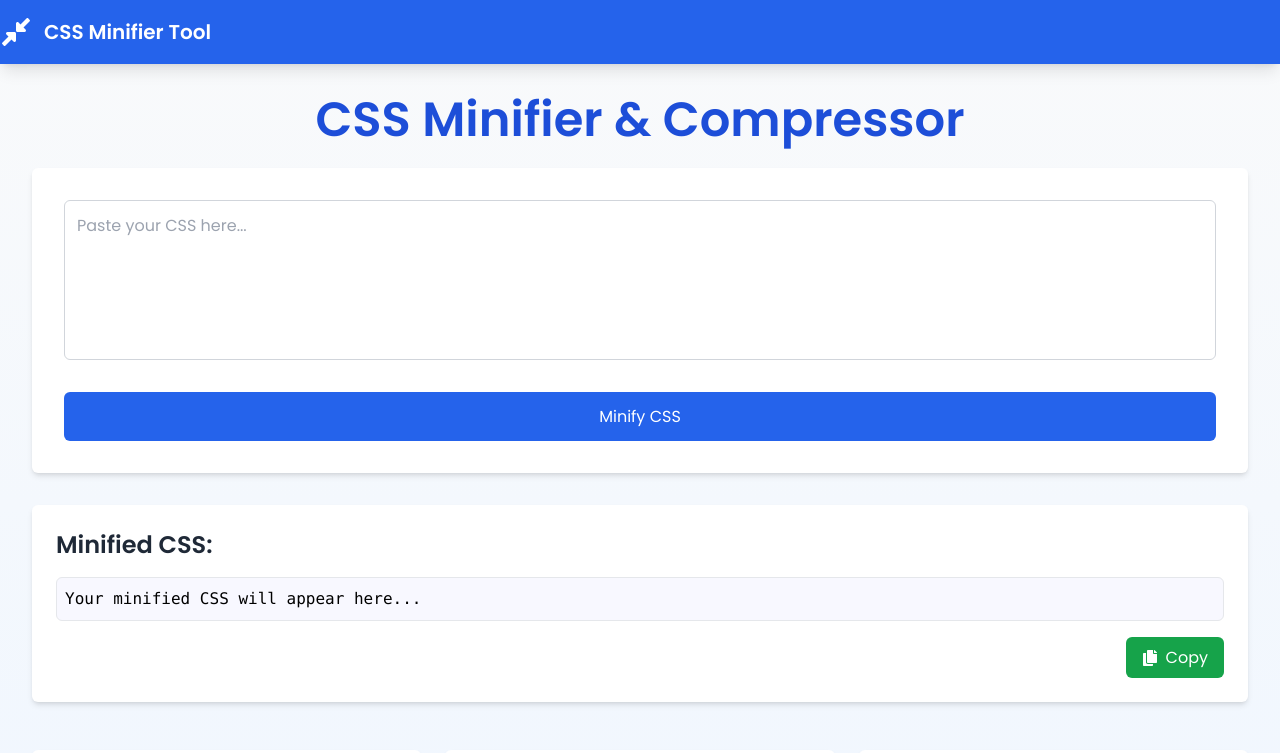
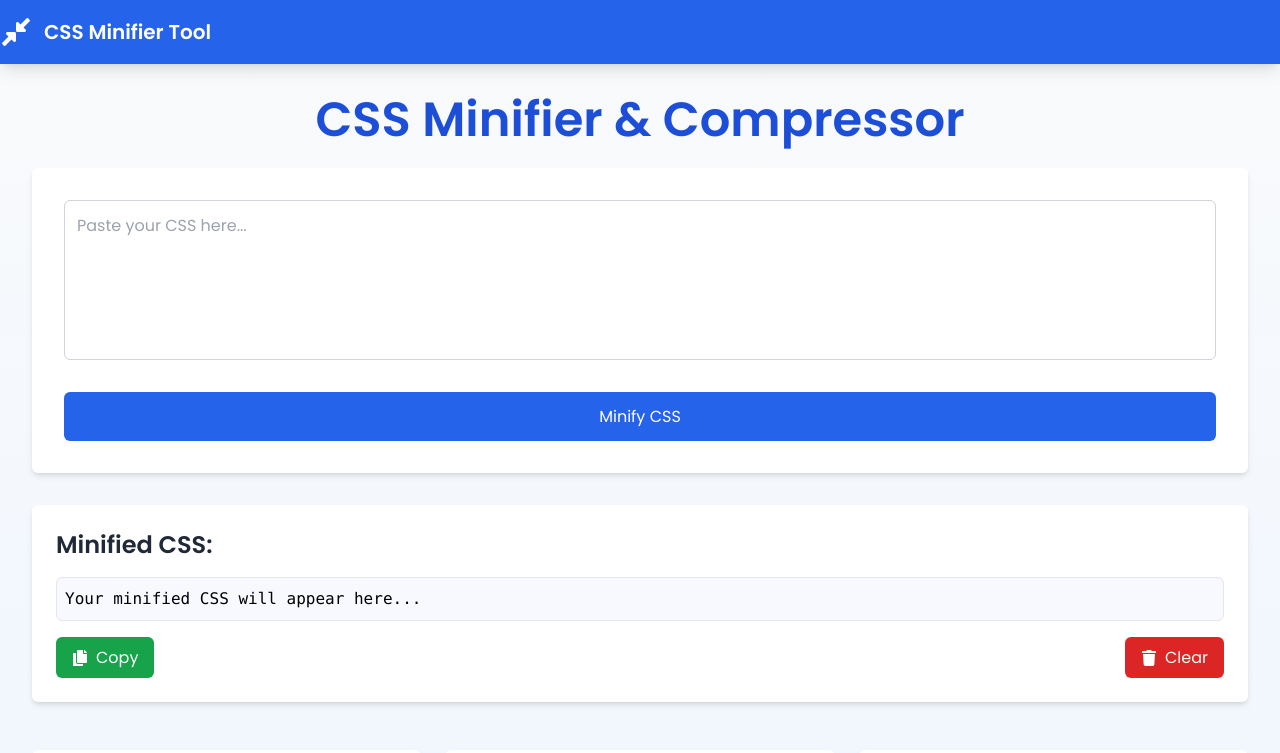
Before and after one commit to ltxstudio/css-minifier, a Next.js app: page / in a window 1280 px wide. Shown: the top 753 px of the page. Built offline with nearby package versions, Linux system fonts and the light colour scheme.

Commit message:
Update ResultDisplay.js

```diff
--- a/components/ResultDisplay.js
+++ b/components/ResultDisplay.js
@@ -2,24 +2,48 @@ import { useState } from 'react';
 import { CopyToClipboard } from 'react-copy-to-clipboard';
 import { Light as SyntaxHighlighter } from 'react-syntax-highlighter';
 import { docco } from 'react-syntax-highlighter/dist/cjs/styles/hljs';
-import { FaCopy, FaCheck } from 'react-icons/fa';
+import { FaCopy, FaCheck, FaTrash } from 'react-icons/fa';
 
-export default function ResultDisplay({ minifiedCSS }) {
+export default function ResultDisplay({ minifiedCSS, setMinifiedCSS }) {
   const [copied, setCopied] = useState(false);
+
+  // Reset the copied state after 2 seconds
+  const handleCopy = () => {
+    setCopied(true);
+    setTimeout(() => setCopied(false), 2000); // Reset after 2 seconds
+  };
+
+  // Handle clear button to reset the minifiedCSS
+  const handleClear = () => {
+    setMinifiedCSS(''); // Clear the minified CSS
+  };
 
   return (
     <div className="mt-8 bg-white shadow-md rounded-md p-6">
       <h2 className="text-2xl font-semibold mb-4 text-gray-800">Minified CSS:</h2>
-      <SyntaxHighlighter language="css" style={docco} className="rounded-md border">
+
+      {/* Display the minified CSS with syntax highlighting */}
+      <SyntaxHighlighter language="css" style={docco} className="rounded-md border p-4">
         {minifiedCSS || 'Your minified CSS will appear here...'}
       </SyntaxHighlighter>
-      <div className="flex justify-end mt-4">
-        <CopyToClipboard text={minifiedCSS} onCopy={() => setCopied(true)}>
+
+      <div className="flex justify-between mt-4">
+        {/* Copy button */}
+        <CopyToClipboard text={minifiedCSS} onCopy={handleCopy}>
           <button className="bg-green-600 hover:bg-green-700 text-white py-2 px-4 rounded-md flex items-center transition">
             {copied ? <FaCheck className="mr-2" /> : <FaCopy className="mr-2" />}
             {copied ? 'Copied' : 'Copy'}
           </button>
         </CopyToClipboard>
+
+        {/* Clear button */}
+        <button
+          onClick={handleClear}
+          className="bg-red-600 hover:bg-red-700 text-white py-2 px-4 rounded-md flex items-center transition"
+        >
+          <FaTrash className="mr-2" />
+          Clear
+        </button>
       </div>
     </div>
   );
```
